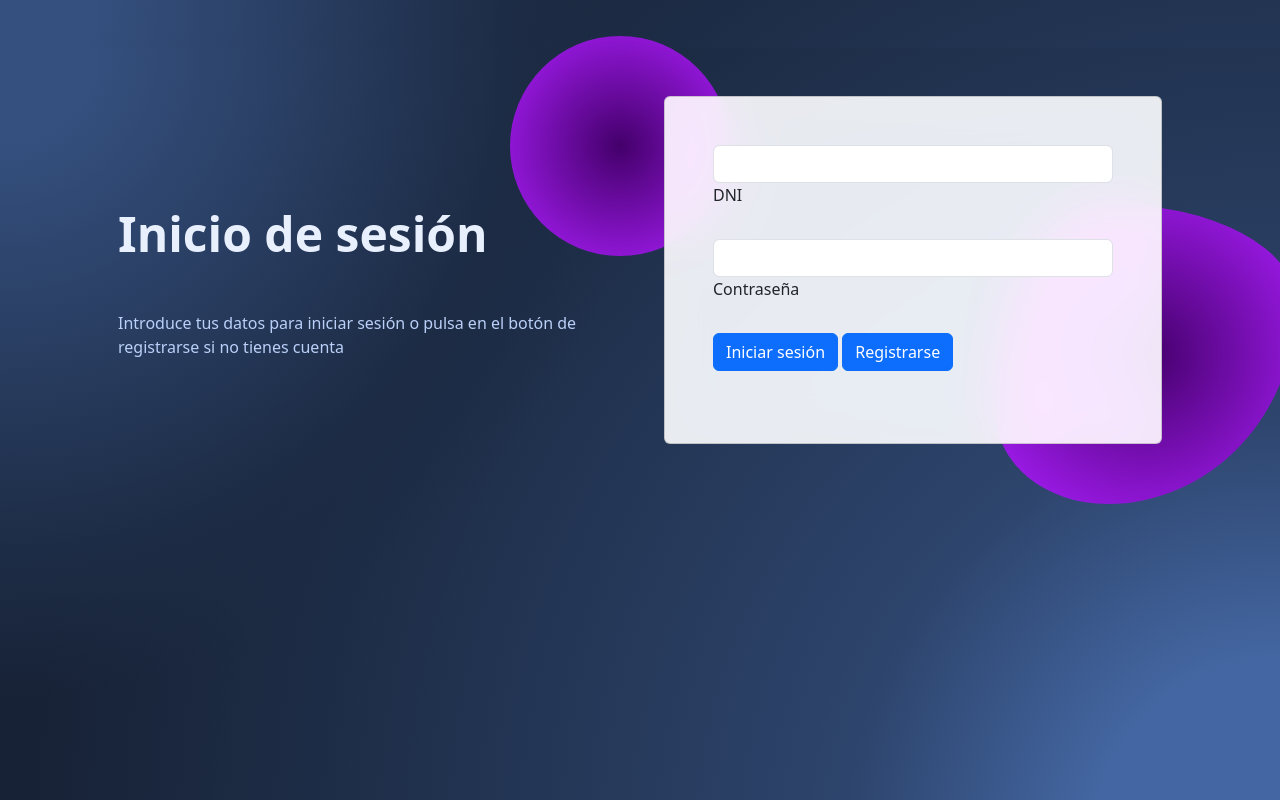
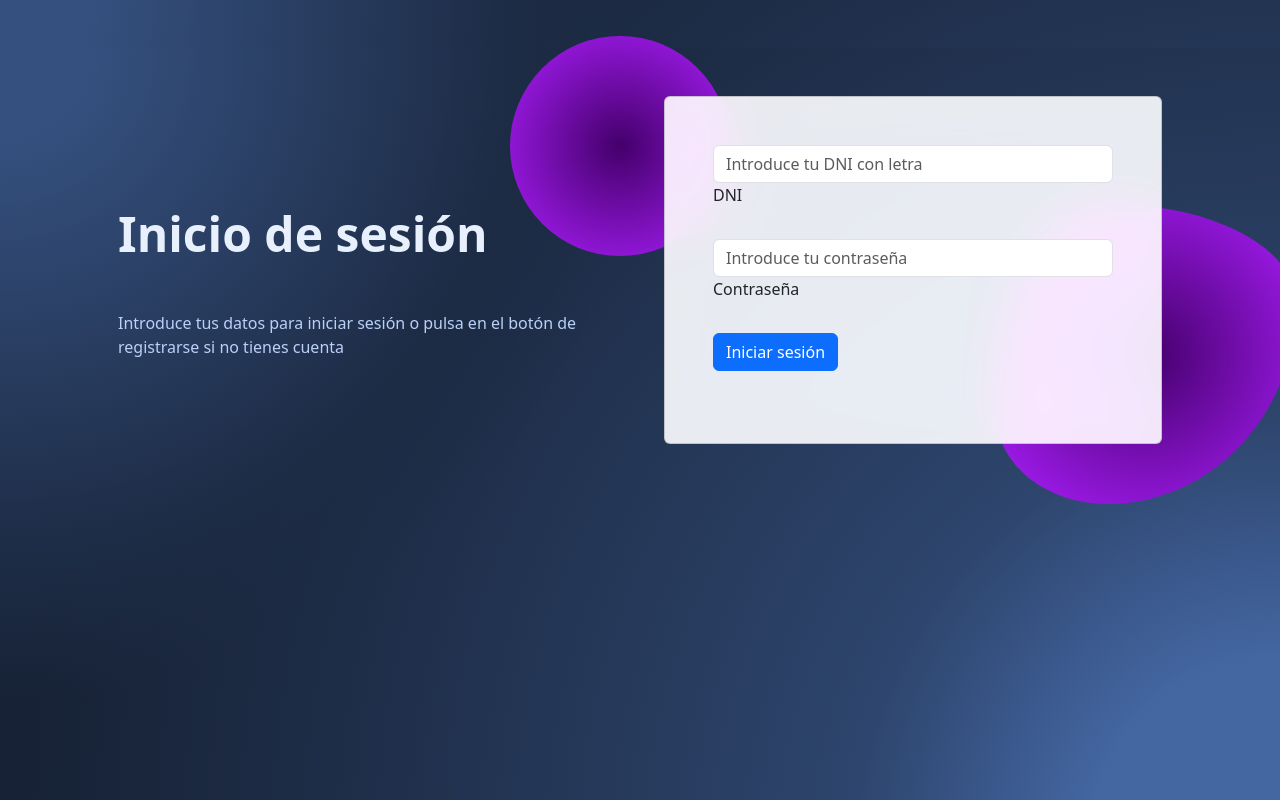
Before and after one commit to JohanVonElectrum/dew2023, a plain HTML site: page inicio.html in a window 1280 px wide. Drawn offline with nearby package versions, Linux system fonts and the light colour scheme.

Commit message:
Update inicio.html

```diff
--- a/inicio.html
+++ b/inicio.html
@@ -82,13 +82,13 @@
 
                 <!-- DNI input -->
                 <div class="form-outline mb-4">
-                  <input type="text" id="dni-post" name="dni" class="form-control" />
+                  <input type="text" id="dni-post" name="dni" class="form-control" placeholder="Introduce tu DNI con letra"/>
                   <label class="form-label" for="dni-post">DNI</label>
                 </div>
 
                 <!-- Password input -->
                 <div class="form-outline mb-4">
-                  <input type="password" id="password-post" name="password" class="form-control" />
+                  <input type="password" id="password-post" name="password" class="form-control" placeholder="Introduce tu contraseña"/>
                   <label class="form-label" for="password-post">Contraseña</label>
                 </div>
 
@@ -97,7 +97,6 @@
                 <button type="submit" class="btn btn-primary btn-block mb-4">
                   Iniciar sesión
                 </button>
-                <a href="log2.html"><button type="button" class="btn btn-primary btn-block mb-4">Registrarse</button></a>
               </form>
 
             </div>
```
